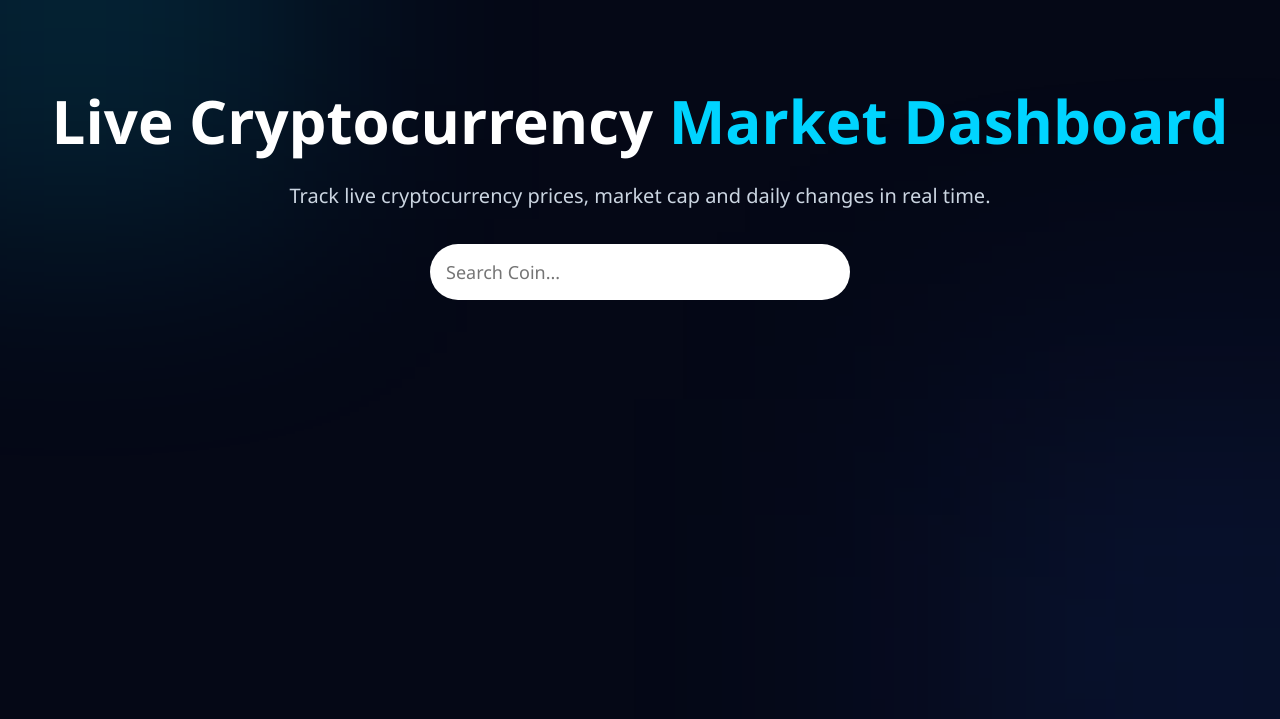
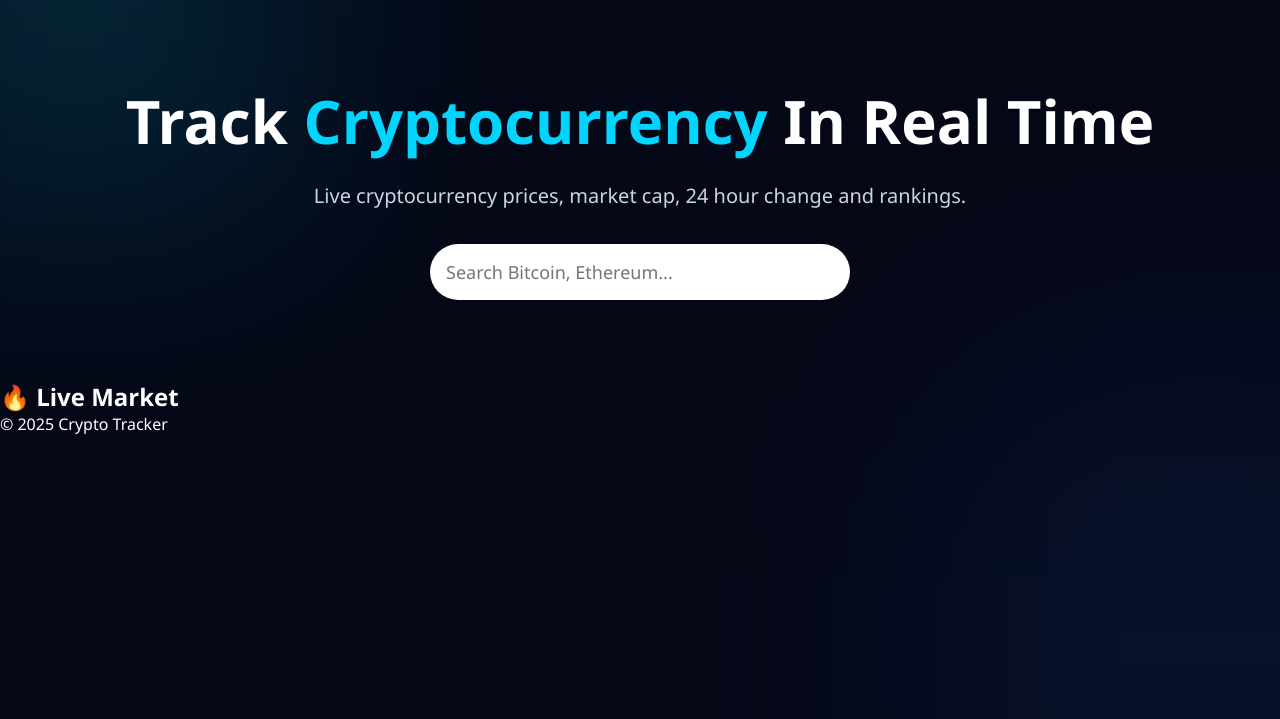
Before and after one commit to AnkitSaini491/Crypto-Tracker-, a Flask app: page / in a window 1280 px wide. Shown: the part 81-800 px from the top of the page. Run offline with Flask 3, Linux system fonts and the light colour scheme.

Commit message:
Update index.html

```diff
--- a/templates/index.html
+++ b/templates/index.html
@@ -1,56 +1,95 @@
 <!DOCTYPE html>
 <html lang="en">
+
 <head>
+
 <meta charset="UTF-8">
+
 <meta name="viewport" content="width=device-width, initial-scale=1.0">
+
 <title>Crypto Tracker</title>
 
-    <link rel="stylesheet"
-    href="{{ url_for('static', filename='style.css') }}">
+<link rel="stylesheet" href="{{ url_for('static', filename='style.css') }}">
 
 <link rel="stylesheet"
 href="https://cdnjs.cloudflare.com/ajax/libs/font-awesome/6.5.2/css/all.min.css">
+
 </head>
 
 <body>
 
+<!-- Navbar -->
+
 <nav>
 
 <div class="logo">
+
 <i class="fa-brands fa-bitcoin"></i>
+
 CryptoTracker
+
 </div>
 
 <ul>
+
 <li><a href="/">Home</a></li>
+
 <li><a href="/about">About</a></li>
+
 </ul>
 
 </nav>
 
+<!-- Hero -->
+
 <section class="hero">
 
 <h1>
-        Live Cryptocurrency
-        <span>Market Dashboard</span>
+
+Track
+
+<span>Cryptocurrency</span>
+
+In Real Time
+
 </h1>
 
 <p>
-        Track live cryptocurrency prices,
-        market cap and daily changes in
-        real time.
+
+Live cryptocurrency prices, market cap,
+24 hour change and rankings.
+
 </p>
 
 <input
+
 type="text"
+
 id="search"
-        placeholder="Search Coin...">
+
+placeholder="Search Bitcoin, Ethereum...">
 
 </section>
 
-<section class="coins">
+<!-- Market -->
+
+<section class="market">
+
+<h2>
+
+🔥 Live Market
+
+</h2>
+
+<div class="coin-container">
 
 {% for coin in coins %}
+
+<a
+
+href="/coin/{{ coin.id }}"
+
+class="coin-link">
 
 <div class="card">
 
@@ -60,39 +99,72 @@
 
 <h4>{{ coin.symbol.upper() }}</h4>
 
-    <p class="price">
+<h3>
+
 ${{ "%.2f"|format(coin.current_price) }}
-    </p>
+
+</h3>
 
 {% if coin.price_change_percentage_24h >= 0 %}
 
 <p class="green">
+
 ▲ {{ "%.2f"|format(coin.price_change_percentage_24h) }}%
+
 </p>
 
 {% else %}
 
 <p class="red">
+
 ▼ {{ "%.2f"|format(coin.price_change_percentage_24h) }}%
+
 </p>
 
 {% endif %}
 
+<hr>
+
 <p>
+
 Market Cap
+
 </p>
 
 <h5>
+
 ${{ "{:,}".format(coin.market_cap) }}
+
 </h5>
+
+<p>
+
+Rank #{{ coin.market_cap_rank }}
+
+</p>
 
 </div>
 
+</a>
+
 {% endfor %}
 
+</div>
+
 </section>
+
+<footer>
+
+<p>
+
+© 2025 Crypto Tracker
+
+</p>
+
+</footer>
 
 <script src="{{ url_for('static', filename='script.js') }}"></script>
 
 </body>
+
 </html>
```
Lines whose indentation alone changed are shown as unchanged.
